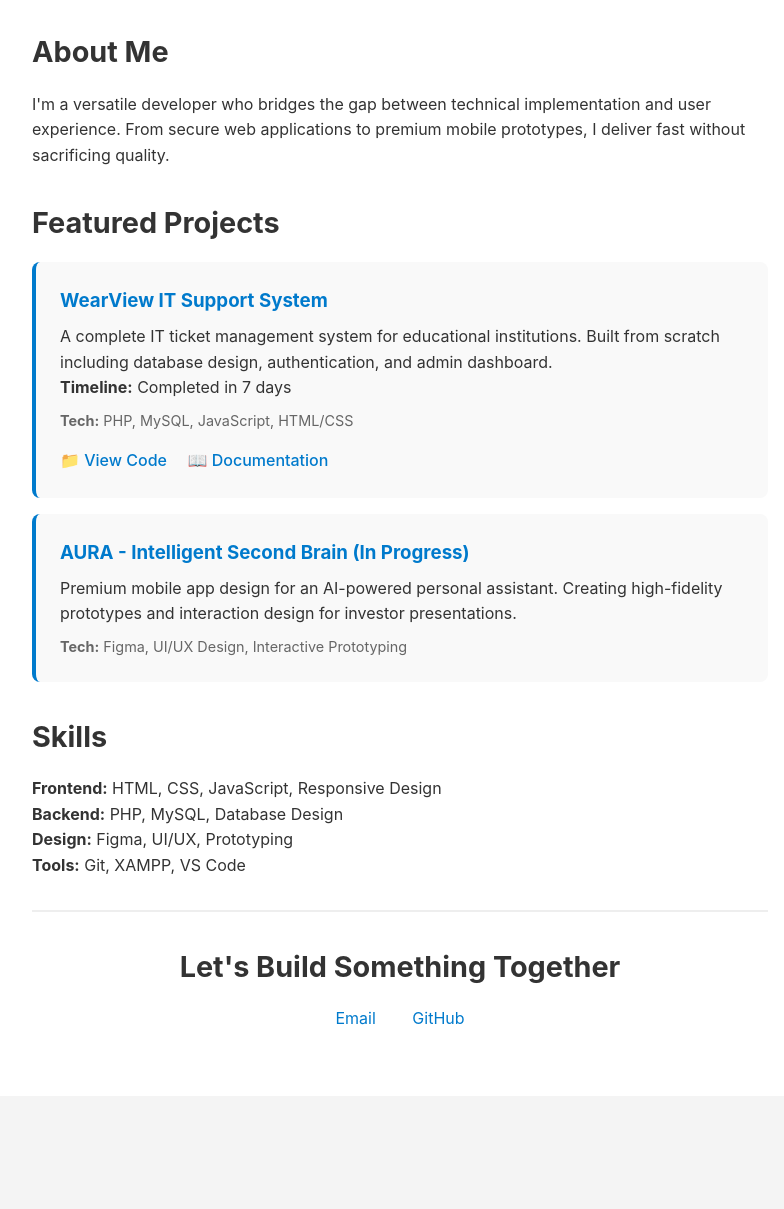
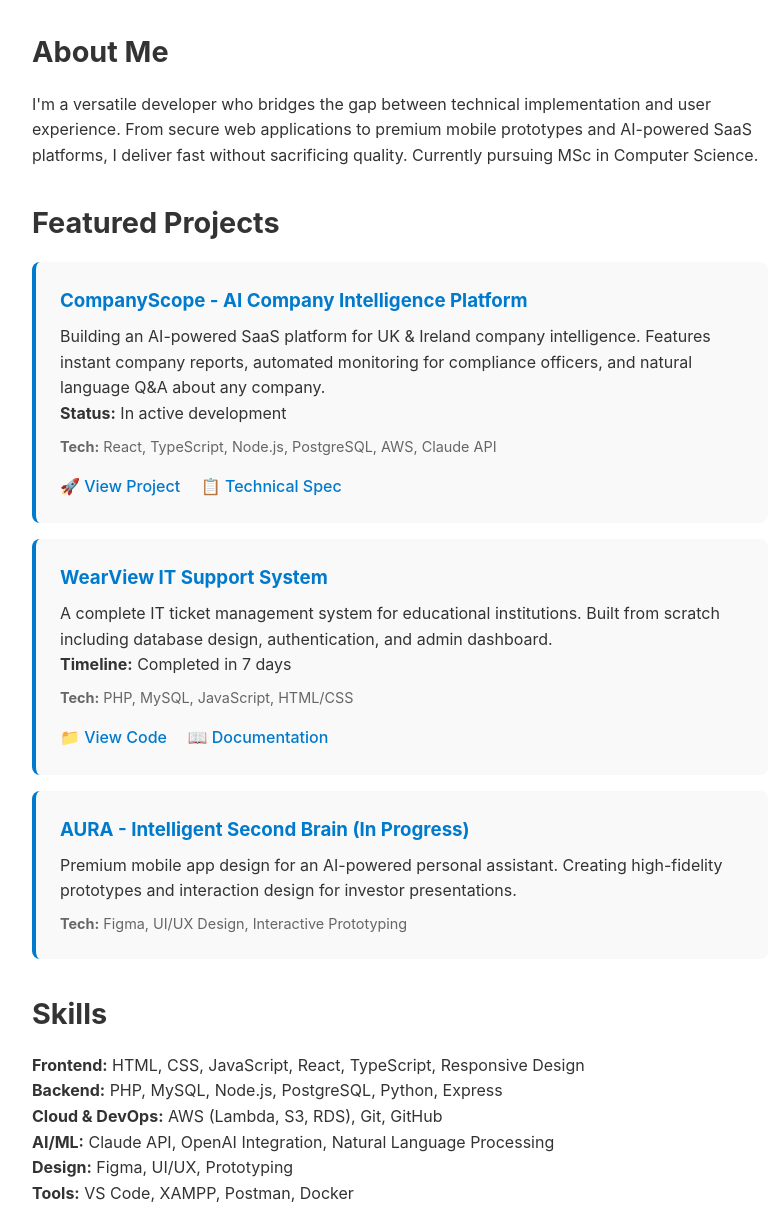
Before and after one commit to Thezenmonster/thezenmonster.github.io, a plain HTML site: page index.html in a window 1280 px wide. Shown: the part 234-1443 px from the top of the page, without its empty margins (240-1024 px from the left). Before the commit the page ends 1330 px from the top, so only its background shows below. Drawn offline with Linux system fonts and the light colour scheme.

Commit message:
Update index.html

```diff
--- a/index.html
+++ b/index.html
@@ -113,11 +113,22 @@
 
         <section>
             <h2>About Me</h2>
-            <p>I'm a versatile developer who bridges the gap between technical implementation and user experience. From secure web applications to premium mobile prototypes, I deliver fast without sacrificing quality.</p>
+            <p>I'm a versatile developer who bridges the gap between technical implementation and user experience. From secure web applications to premium mobile prototypes and AI-powered SaaS platforms, I deliver fast without sacrificing quality. Currently pursuing MSc in Computer Science.</p>
         </section>
 
         <section>
             <h2>Featured Projects</h2>
+
+            <div class="project">
+                <h3>CompanyScope - AI Company Intelligence Platform</h3>
+                <p>Building an AI-powered SaaS platform for UK & Ireland company intelligence. Features instant company reports, automated monitoring for compliance officers, and natural language Q&A about any company.</p>
+                <p><strong>Status:</strong> In active development</p>
+                <p class="tech-stack"><strong>Tech:</strong> React, TypeScript, Node.js, PostgreSQL, AWS, Claude API</p>
+                <div class="project-links">
+                    <a href="https://github.com/Thezenmonster/companyscope" target="_blank">🚀 View Project</a>
+                    <a href="https://github.com/Thezenmonster/companyscope/blob/main/docs/technical-spec-v4.md" target="_blank">📋 Technical Spec</a>
+                </div>
+            </div>
 
             <div class="project">
                 <h3>WearView IT Support System</h3>
@@ -139,10 +150,12 @@
 
         <section>
             <h2>Skills</h2>
-            <p><strong>Frontend:</strong> HTML, CSS, JavaScript, Responsive Design</p>
-            <p><strong>Backend:</strong> PHP, MySQL, Database Design</p>
+            <p><strong>Frontend:</strong> HTML, CSS, JavaScript, React, TypeScript, Responsive Design</p>
+            <p><strong>Backend:</strong> PHP, MySQL, Node.js, PostgreSQL, Python, Express</p>
+            <p><strong>Cloud & DevOps:</strong> AWS (Lambda, S3, RDS), Git, GitHub</p>
+            <p><strong>AI/ML:</strong> Claude API, OpenAI Integration, Natural Language Processing</p>
             <p><strong>Design:</strong> Figma, UI/UX, Prototyping</p>
-            <p><strong>Tools:</strong> Git, XAMPP, VS Code</p>
+            <p><strong>Tools:</strong> VS Code, XAMPP, Postman, Docker</p>
         </section>
 
         <div class="contact">
```
